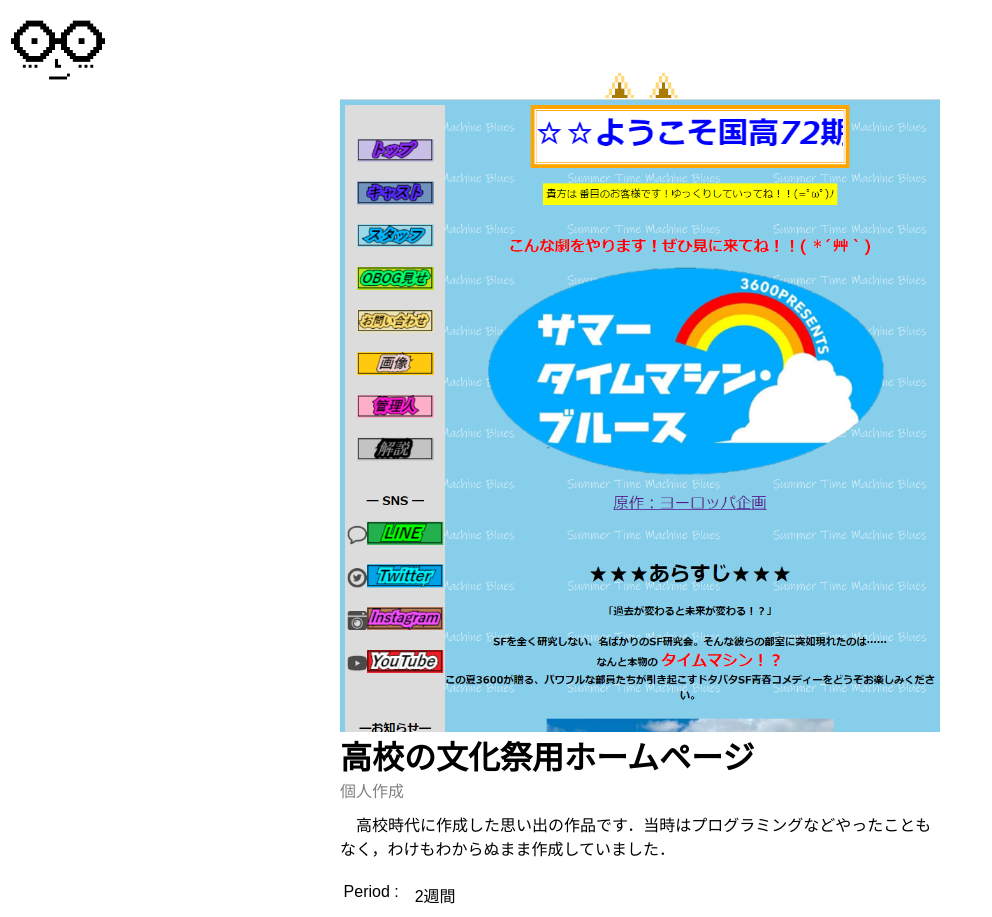
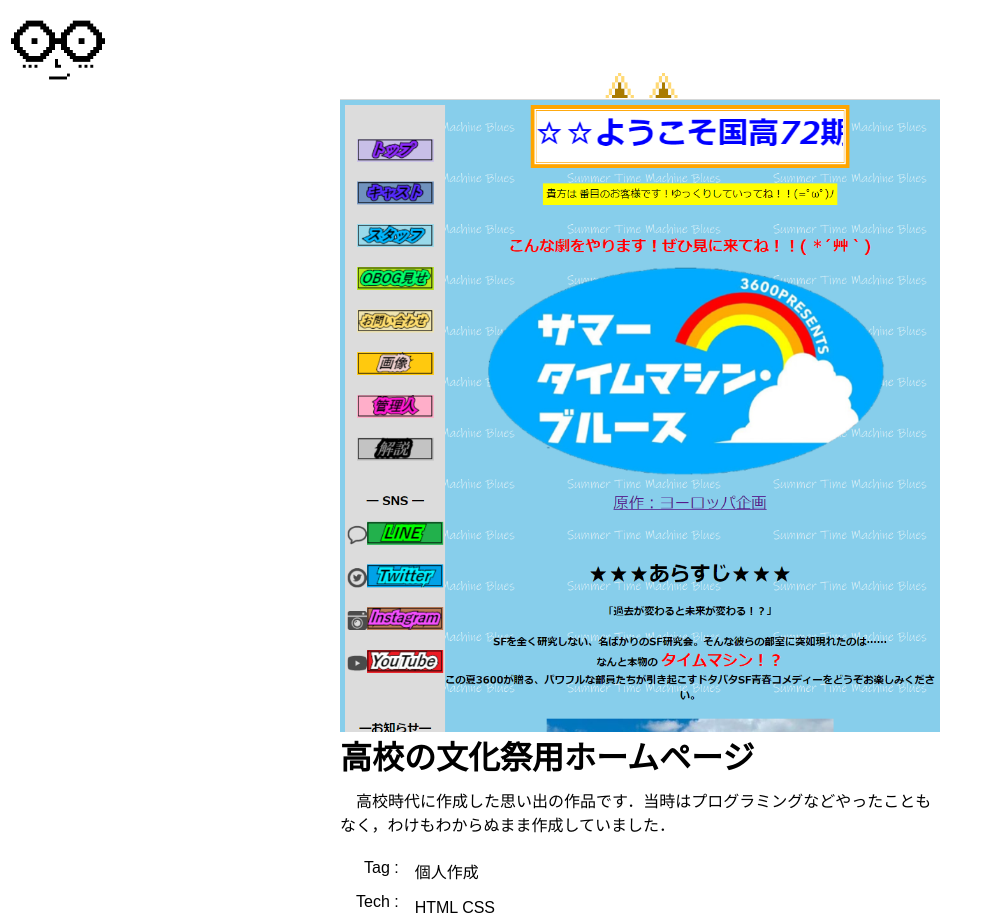
Before and after one commit to N-Keisho/my-portfolio, a Next.js app: page /work/1 in a window 1280 px wide. Shown: the top 917 px of the page, without its empty margins (0-992 px from the left). Built offline with nearby package versions, Linux system fonts and the light colour scheme; a web font is replaced by a local one.

Commit message:
docs: Update WorkCard, Explanation

```diff
--- a/app/component/top/Works/WorkCard/WorkCard.module.css
+++ b/app/component/top/Works/WorkCard/WorkCard.module.css
@@ -32,7 +32,7 @@
     margin-left: 0;
 }
 
-.centence p {
+.centence span {
     margin: 0;
     color: gray;
 }
--- a/app/component/work/Explanation/Explanation.tsx
+++ b/app/component/work/Explanation/Explanation.tsx
@@ -5,19 +5,25 @@
     return (
         <div className={styles.explanation}>
             <div className={styles.keys}>
+              <p>Tag :</p>
+              <p>Tech :</p>
               <p>Period :</p>
-              <p>Tech :</p>
               {work.links.map((link) => (
                 <p key={link.name}>{link.name} :</p>
               ))}
             </div>
             <div className={styles.values}>
-              <p>{work.period}</p>
               <p>
-                {work.tech.map((tech) => (
-                  <a key={tech}>{tech} </a>
+                {work.tag.map((t) => (
+                  <a key={t}>{t} </a>
                 ))}
               </p>
+              <p>
+                {work.tech.map((t) => (
+                  <a key={t}>{t} </a>
+                ))}
+              </p>
+              <p>{work.period}</p>
               {work.links.map((link) => (
                 <p key={link.name}>
                   <a href={link.url} target="_blank">
--- a/app/work/[slug]/page.tsx
+++ b/app/work/[slug]/page.tsx
@@ -73,7 +73,6 @@ const Page = ({ params }: { params: { slug: string } }) => {
         />
         <div className={styles.div}>
           <h1>{work.title}</h1>
-          <p className={styles.tag}>{work.tag}</p>
           <p className={styles.description}>{work.description}</p>
           <Explanation work={work} />
         </div>
```
Also changed, not shown: app/component/top/Works/WorkCard/WorkCard.tsx (+10 -1 lines).
